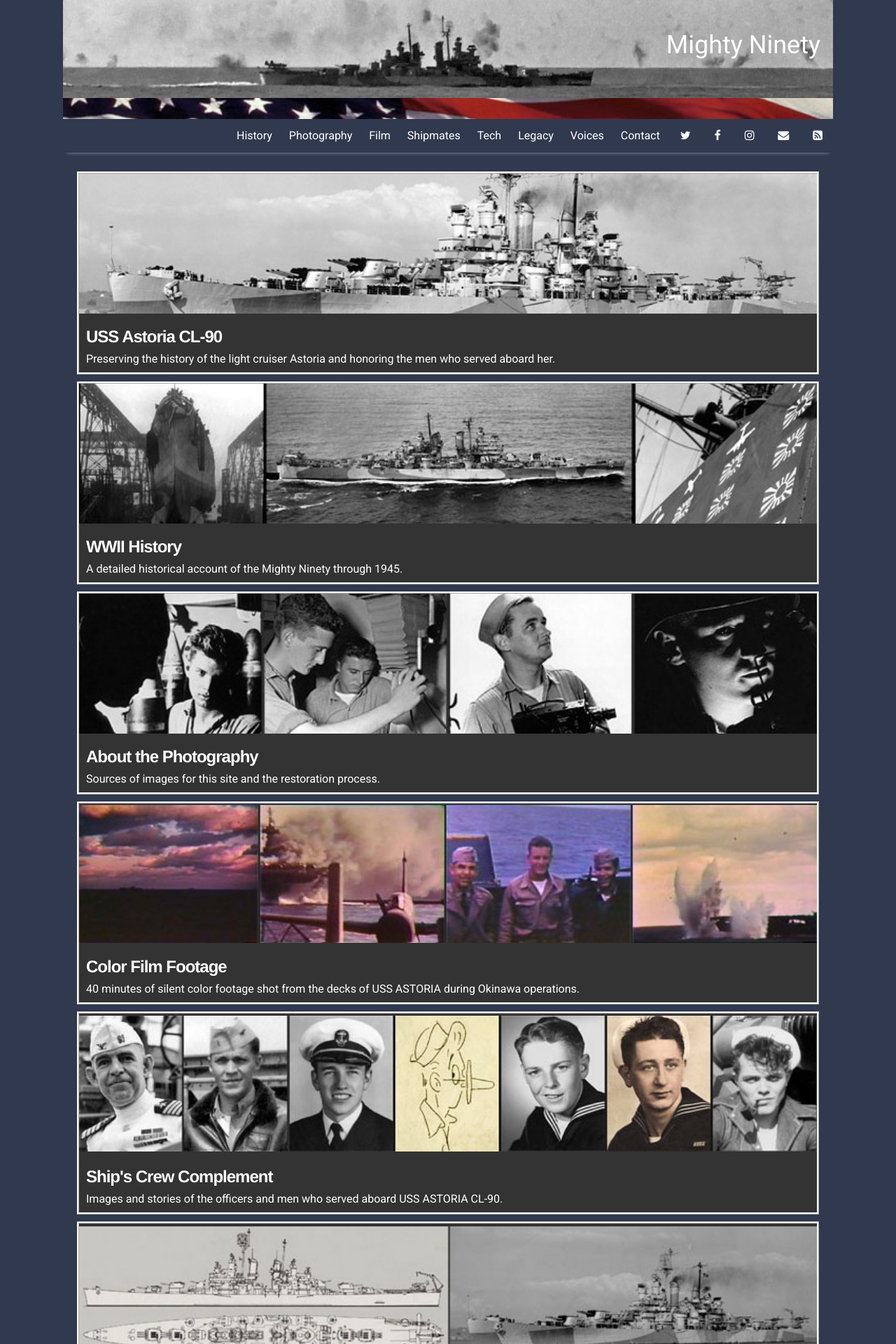
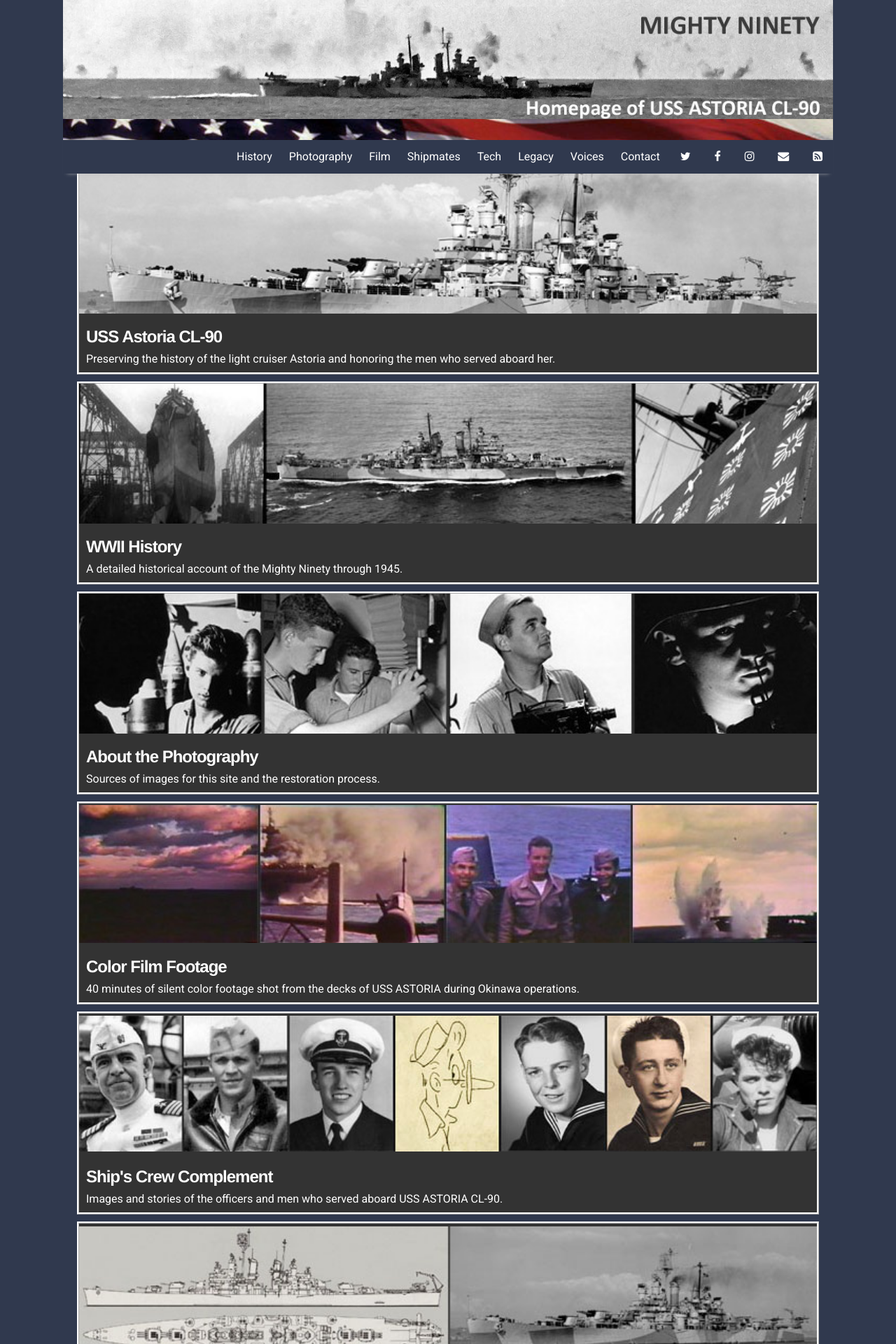
Before and after one commit to cwperry/mighty90, a Jekyll site: the page built from index.html, in a window 1280 px wide. Shown: the top 1920 px of the page at 70% size. Built offline with Jekyll 4.4.1, drawn with Linux system fonts in a browser that asks for light colours; nearby versions of some CDN libraries; the list of posts is cut into pages by our own code.

Commit message:
Changed header image

```diff
--- a/_config.yml
+++ b/_config.yml
@@ -20,4 +20,4 @@
 #  path: rss-feed.xml
 
 header-image-flag: flag-header.png
-header-image-ship: bg_36ki.png
+header-image-ship: 1945_03_20_ASTORIA_CL-90_under_fire_2_NARA_80-G-328671_4x3_CU_Banner_1200x-240x_wLogo.jpg
--- a/_includes/header.html
+++ b/_includes/header.html
@@ -1,9 +1,9 @@
 <header class="site-header">
   <div class="site-header-images">
     <div class="ship" {% if site.header-image-ship %}style="background-image:url({{ site.github.url }}/assets/img/{{ site.header-image-ship }})"{% endif %}>
-      <h3 class="site-title">
+      <!-- <h3 class="site-title">
         <a href="{{ site.github.url }}/">{{ site.title }}</a>
-      </h3>
+      </h3> -->
     </div>
     <div class="flag" {% if site.header-image-flag %}style="background-image:url({{ site.github.url }}/assets/img/{{ site.header-image-flag }})"{% endif %}></div>
   </div>
--- a/_sass/_header.scss
+++ b/_sass/_header.scss
@@ -29,7 +29,7 @@
   background-size: 100% auto;
 }
 .site-header-images > .ship {
-  min-height: 140px;
+  min-height: 170px;
   background-position: center;
   background-repeat: no-repeat;
   background-size: 100% auto;
```
Also changed, not shown: assets/img/1945_03_20_ASTORIA_CL-90_under_fire_2_NARA_80-G-328671_4x3_CU_Banner_1200x-240x.jpg (added), assets/img/1945_03_20_ASTORIA_CL-90_under_fire_2_NARA_80-G-328671_4x3_CU_Banner_1200x-240x_wLogo.jpg (added).
